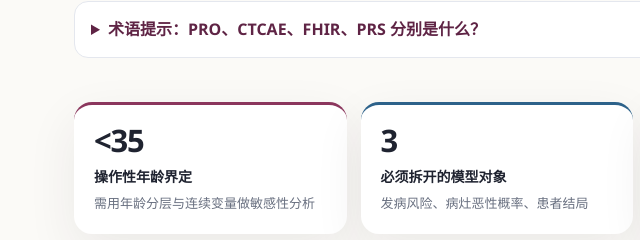
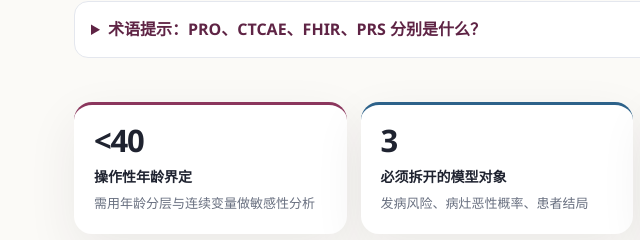
Before and after one commit to kylokuo/BrCa_35, a plain HTML site: page index.html in a window 1280 px wide. Shown: the part 3320-3560 px from the top of the page, 0-640 px from the left. Drawn offline with Linux system fonts and the light colour scheme.

Commit message:
Fix age threshold in research overview

```diff
--- a/index.html
+++ b/index.html
@@ -379,7 +379,7 @@
     </section>
 
     <div class="grid-4" aria-label="研究框架概览">
-      <div class="stat"><div class="stat-number">&lt;35</div><div class="stat-label">操作性年龄界定</div><div class="stat-detail">需用年龄分层与连续变量做敏感性分析</div></div>
+      <div class="stat"><div class="stat-number">&lt;40</div><div class="stat-label">操作性年龄界定</div><div class="stat-detail">需用年龄分层与连续变量做敏感性分析</div></div>
       <div class="stat"><div class="stat-number">3</div><div class="stat-label">必须拆开的模型对象</div><div class="stat-detail">发病风险、病灶恶性概率、患者结局</div></div>
       <div class="stat"><div class="stat-number">4</div><div class="stat-label">风险管理人群</div><div class="stat-detail">普通高危、病灶、已诊断、胚系携带者</div></div>
       <div class="stat"><div class="stat-number">3 年</div><div class="stat-label">建议研究节奏</div><div class="stat-detail">病例库 → 前瞻性队列 → 实施评价</div></div>
```
